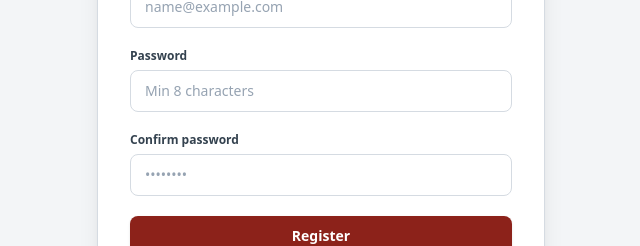
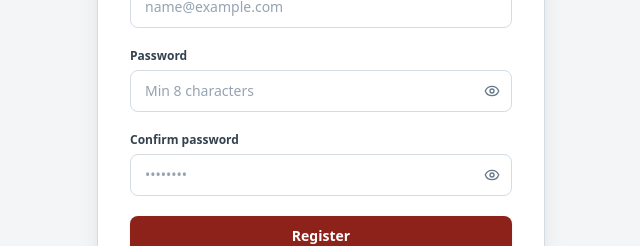
Before and after one commit to Althaf-vt/PolkaDocs, a React (Vite) app in the folder frontend/: page /register in a window 1280 px wide. Shown: the part 352-598 px from the top of the page, without its empty margins (319-959 px from the left). Built offline with nearby package versions, Linux system fonts and the light colour scheme; no server answers.

Commit message:
feat(auth): add password visibility toggles to registration form

```diff
--- a/frontend/src/features/auth/pages/RegisterPage.tsx
+++ b/frontend/src/features/auth/pages/RegisterPage.tsx
@@ -1,6 +1,6 @@
 import { useState, type FormEvent } from 'react';
 import { Link, useNavigate } from 'react-router-dom';
-import { Loader2 } from 'lucide-react';
+import { Loader2, Eye, EyeOff } from 'lucide-react';
 import { authApi } from '../../../api/auth.api';
 import { useAuthStore } from '../../../stores/auth.store';
 import { Magnet } from '@/components/ui/magnet';
@@ -10,6 +10,8 @@ export function RegisterPage() {
     const [email, setEmail] = useState('');
     const [password, setPassword] = useState('');
     const [confirmPassword, setConfirmPassword] = useState('');
+    const [showPassword, setShowPassword] = useState(false);
+    const [showConfirmPassword, setShowConfirmPassword] = useState(false);
     const [error, setError] = useState<string | null>(null);
     const [isLoading, setIsLoading] = useState(false);
 
@@ -71,26 +73,50 @@ export function RegisterPage() {
 
             <div>
                 <label className="block text-xs font-semibold text-[#34424F]">Password</label>
+                <div className="relative mt-1.5">
                     <input
-                    type="password"
+                        type={showPassword ? 'text' : 'password'}
                         required
                         value={password}
                         onChange={(e) => setPassword(e.target.value)}
                         placeholder="Min 8 characters"
-                    className="mt-1.5 block w-full rounded-lg border border-[#D5DBE2] bg-white px-3.5 py-2.5 text-sm text-[#121921] placeholder-[#96A3B2] transition focus:border-[#8C221A] focus:outline-none focus:ring-2 focus:ring-[#8C221A]/15"
+                        className="block w-full rounded-lg border border-[#D5DBE2] bg-white py-2.5 pl-3.5 pr-10 text-sm text-[#121921] placeholder-[#96A3B2] transition focus:border-[#8C221A] focus:outline-none focus:ring-2 focus:ring-[#8C221A]/15"
                     />
+                    <button
+                        type="button"
+                        tabIndex={-1}
+                        onClick={() => setShowPassword((prev) => !prev)}
+                        className="absolute inset-y-0 right-0 flex items-center pr-3 text-[#67788A] hover:text-[#121921] transition cursor-pointer"
+                        title={showPassword ? 'Hide password' : 'Show password'}
+                        aria-label={showPassword ? 'Hide password' : 'Show password'}
+                    >
+                        {showPassword ? <EyeOff className="h-4 w-4" /> : <Eye className="h-4 w-4" />}
+                    </button>
+                </div>
             </div>
 
             <div>
                 <label className="block text-xs font-semibold text-[#34424F]">Confirm password</label>
+                <div className="relative mt-1.5">
                     <input
-                    type="password"
+                        type={showConfirmPassword ? 'text' : 'password'}
                         required
                         value={confirmPassword}
                         onChange={(e) => setConfirmPassword(e.target.value)}
                         placeholder="••••••••"
-                    className="mt-1.5 block w-full rounded-lg border border-[#D5DBE2] bg-white px-3.5 py-2.5 text-sm text-[#121921] placeholder-[#96A3B2] transition focus:border-[#8C221A] focus:outline-none focus:ring-2 focus:ring-[#8C221A]/15"
+                        className="block w-full rounded-lg border border-[#D5DBE2] bg-white py-2.5 pl-3.5 pr-10 text-sm text-[#121921] placeholder-[#96A3B2] transition focus:border-[#8C221A] focus:outline-none focus:ring-2 focus:ring-[#8C221A]/15"
                     />
+                    <button
+                        type="button"
+                        tabIndex={-1}
+                        onClick={() => setShowConfirmPassword((prev) => !prev)}
+                        className="absolute inset-y-0 right-0 flex items-center pr-3 text-[#67788A] hover:text-[#121921] transition cursor-pointer"
+                        title={showConfirmPassword ? 'Hide confirm password' : 'Show confirm password'}
+                        aria-label={showConfirmPassword ? 'Hide confirm password' : 'Show confirm password'}
+                    >
+                        {showConfirmPassword ? <EyeOff className="h-4 w-4" /> : <Eye className="h-4 w-4" />}
+                    </button>
+                </div>
             </div>
 
             <Magnet padding={45} magnetStrength={2.5} maxOffset={6} wrapperClassName="w-full" innerClassName="w-full" disabled={isLoading}>
```
Lines whose indentation alone changed are shown as unchanged.
